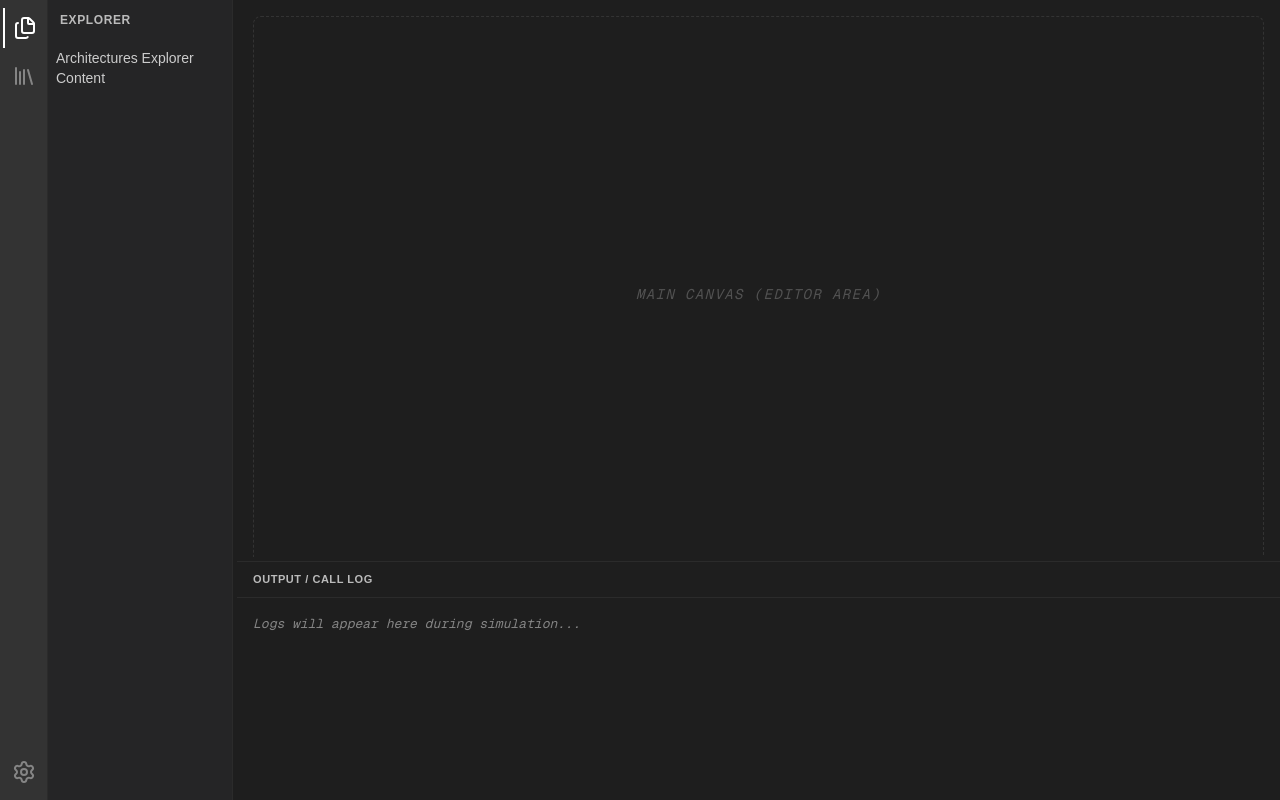
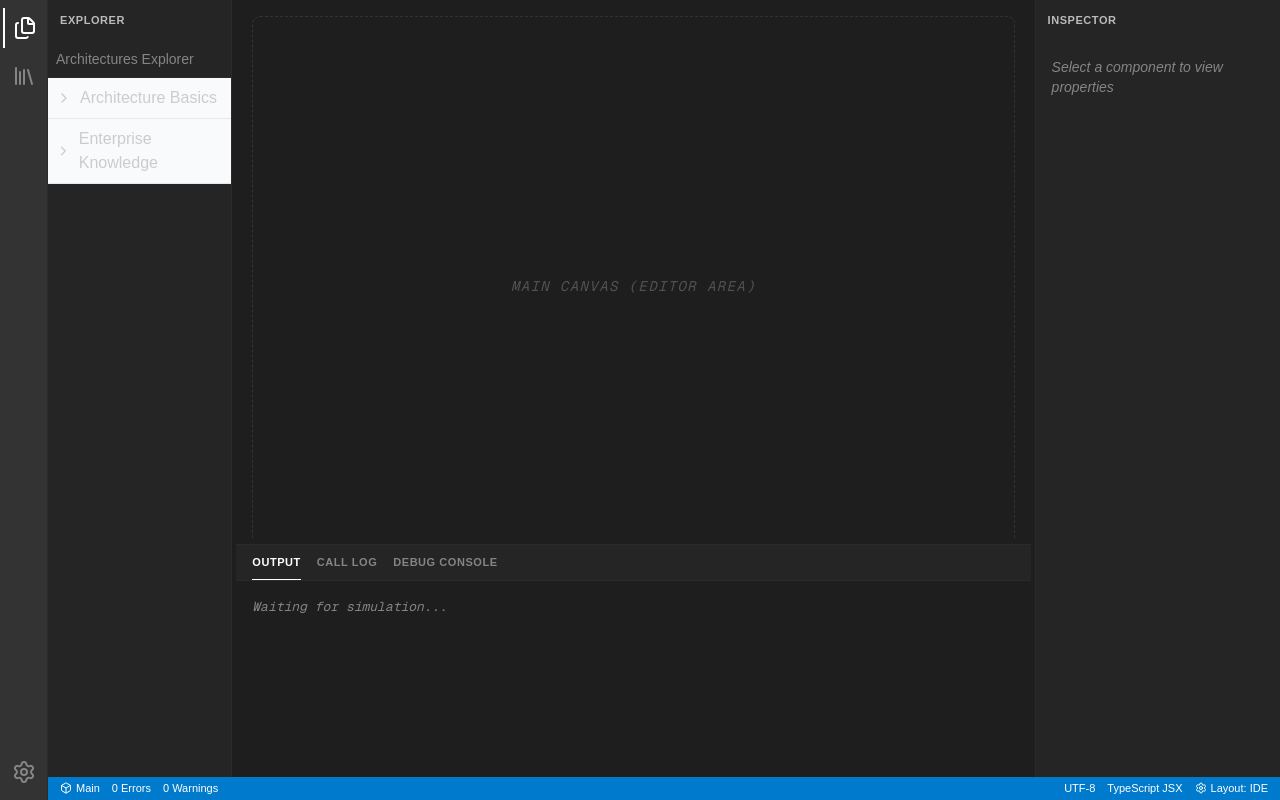
Before and after one commit to indoria/arch-planner-1, a Next.js app: page / in a window 1280 px wide. Built offline with nearby package versions, Linux system fonts and the light colour scheme.

Commit message:
feat(ui): Integrate KnowledgeAccordion into Sidebar and fix shell test regressions

```diff
--- a/components/Shell.tsx
+++ b/components/Shell.tsx
@@ -3,6 +3,7 @@
 import React, { useState } from 'react'
 import { Panel, PanelGroup, PanelResizeHandle } from 'react-resizable-panels'
 import { Files, Library, Settings, Search, Box } from 'lucide-react'
+import KnowledgeAccordion from './KnowledgeAccordion'
 
 type View = 'explorer' | 'library'
 
@@ -37,31 +38,44 @@ export default function Shell({ children }: { children?: React.ReactNode }) {
       </div>
 
       {/* Main Panel Group */}
-      <PanelGroup direction="horizontal" className="flex-1">
-        {/* Sidebar */}
-        <Panel defaultSize={15} minSize={10} maxSize={40} data-testid="sidebar" className="bg-[#252526] border-r border-[#2b2b2b]">
-          <div className="p-3 uppercase text-xs font-bold tracking-wider text-[#bbbbbb]">
-            {activeView === 'explorer' ? 'Explorer' : 'Interactive Library'}
+      <div className="flex-1 flex flex-col min-w-0">
+        <PanelGroup direction="horizontal">
+          {/* Left Sidebar */}
+          <Panel defaultSize={15} minSize={10} maxSize={30} data-testid="sidebar" className="bg-[#252526] border-r border-[#2b2b2b]">
+            <div className="p-3 uppercase text-[11px] font-bold tracking-wider text-[#bbbbbb] flex items-center justify-between">
+              <span>{activeView === 'explorer' ? 'Explorer' : 'Interactive Library'}</span>
             </div>
-          <div className="p-2">
+            <div className="overflow-y-auto h-full">
               {activeView === 'explorer' ? (
-              <div className="text-sm">Architectures Explorer Content</div>
+                <div className="flex flex-col">
+                  <div className="p-2 text-sm text-[#858585] border-b border-[#2b2b2b]">Architectures Explorer</div>
+                  <KnowledgeAccordion title="Architecture Basics">
+                    <p className="text-[12px] text-[#858585]">
+                      Learn about sockets, connections, and component types.
+                    </p>
+                  </KnowledgeAccordion>
+                  <KnowledgeAccordion title="Enterprise Knowledge">
+                    <p className="text-[12px] text-[#858585]">
+                      Best practices for voicebot architecture design.
+                    </p>
+                  </KnowledgeAccordion>
+                </div>
               ) : (
-              <div className="text-sm">Library Content</div>
+                <div className="p-2 text-sm text-[#858585]">Library Concepts</div>
               )}
             </div>
           </Panel>
 
           <PanelResizeHandle className="w-1 bg-[#1e1e1e] hover:bg-[#007acc] transition-colors" />
 
-        {/* Editor Area */}
-        <Panel data-testid="editor-area" className="flex flex-col h-full overflow-hidden">
+          {/* Editor & Bottom Panel Area */}
+          <Panel defaultSize={65} minSize={40} className="flex flex-col h-full overflow-hidden" data-testid="editor-area">
             <PanelGroup direction="vertical">
-            <Panel defaultSize={70} minSize={20} className="flex flex-col overflow-hidden">
+              <Panel defaultSize={70} minSize={20} className="flex flex-col overflow-hidden bg-[#1e1e1e]">
                 {children || (
                   <div className="flex flex-col items-center justify-center h-full text-[#858585]">
                     <Box size={64} className="mb-4 opacity-20" />
-                  <h1 className="text-2xl font-light tracking-tight mb-2 text-[#cccccc]">Voice AI Playground</h1>
+                    <h1 className="text-2xl font-light tracking-tight mb-2 text-[#cccccc]">Architecture Planner</h1>
                     <p className="text-sm">Open an architecture to start or explore the library</p>
                   </div>
                 )}
@@ -70,16 +84,53 @@ export default function Shell({ children }: { children?: React.ReactNode }) {
               <PanelResizeHandle className="h-1 bg-[#1e1e1e] hover:bg-[#007acc] transition-colors" />
 
               <Panel defaultSize={30} minSize={10} className="bg-[#1e1e1e] border-t border-[#2b2b2b]">
-              <div className="flex items-center h-9 px-4 border-b border-[#2b2b2b]">
-                <div className="text-[11px] uppercase tracking-wider font-bold text-[#bbbbbb]">Output / Call Log</div>
+                <div className="flex items-center h-9 px-4 border-b border-[#2b2b2b] bg-[#252526]">
+                  <div className="flex gap-4 h-full">
+                    <button className="text-[11px] uppercase tracking-wider font-bold text-white border-b border-white h-full">Output</button>
+                    <button className="text-[11px] uppercase tracking-wider font-bold text-[#858585] hover:text-[#cccccc] h-full">Call Log</button>
+                    <button className="text-[11px] uppercase tracking-wider font-bold text-[#858585] hover:text-[#cccccc] h-full">Debug Console</button>
+                  </div>
                 </div>
                 <div className="p-4 text-[13px] font-mono text-[#858585] italic">
-                Logs will appear here during simulation...
+                  Waiting for simulation...
                 </div>
               </Panel>
             </PanelGroup>
           </Panel>
+
+          <PanelResizeHandle className="w-1 bg-[#1e1e1e] hover:bg-[#007acc] transition-colors" />
+
+          {/* Right Sidebar (Inspector) */}
+          <Panel defaultSize={20} minSize={15} maxSize={30} className="bg-[#252526] border-l border-[#2b2b2b]">
+            <div className="p-3 uppercase text-[11px] font-bold tracking-wider text-[#bbbbbb]">
+              Inspector
+            </div>
+            <div className="p-4 text-sm text-[#858585] italic">
+              Select a component to view properties
+            </div>
+          </Panel>
         </PanelGroup>
+
+        {/* Status Bar */}
+        <div className="h-6 bg-[#007acc] text-white flex items-center px-3 text-[11px] justify-between z-50">
+          <div className="flex items-center gap-3">
+            <span className="flex items-center gap-1">
+              <Box size={12} />
+              Main
+            </span>
+            <span>0 Errors</span>
+            <span>0 Warnings</span>
+          </div>
+          <div className="flex items-center gap-3">
+            <span>UTF-8</span>
+            <span>TypeScript JSX</span>
+            <span className="flex items-center gap-1">
+              <Settings size={12} />
+              Layout: IDE
+            </span>
+          </div>
+        </div>
+      </div>
     </div>
   )
 }
```
Lines whose indentation alone changed are shown as unchanged.
